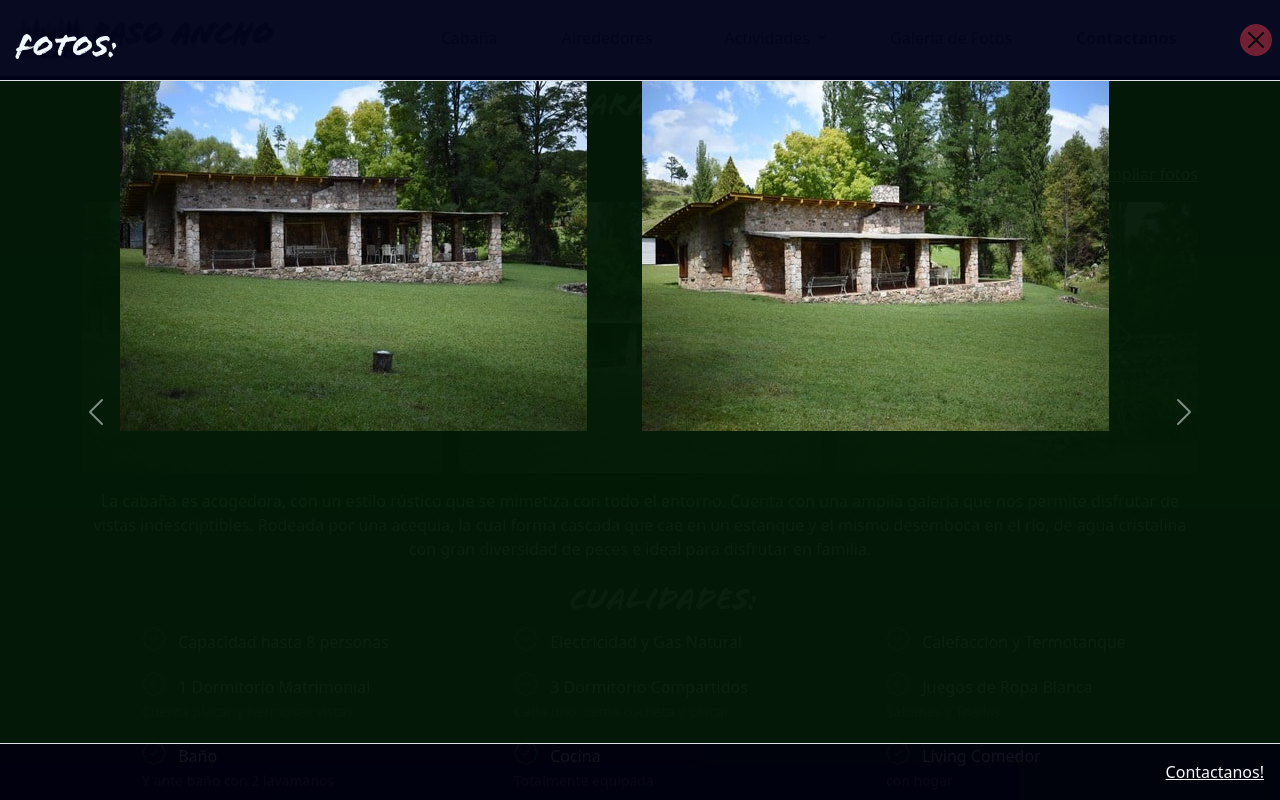
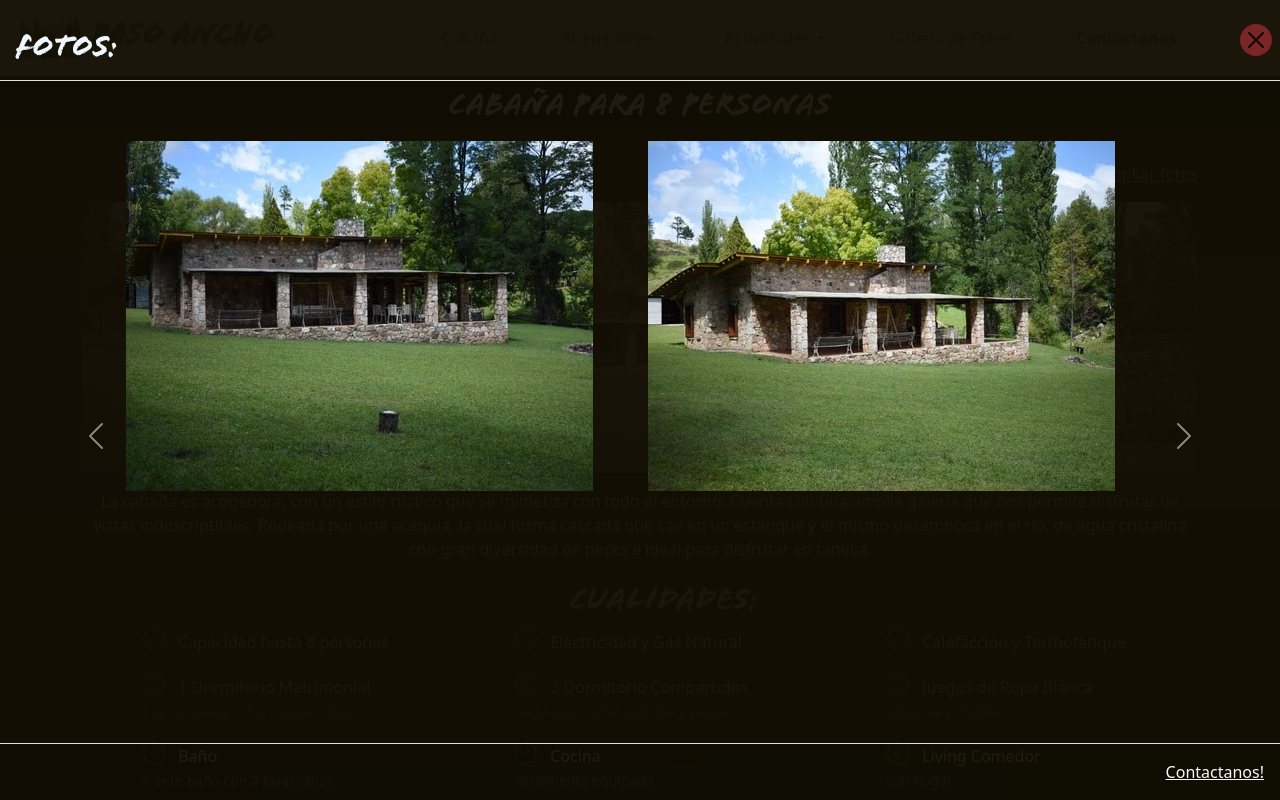
Before and after one commit to Gde-G/Paso-Ancho, a Django app: a page that uses base/templates/base/cabañas.html in a window 1280 px wide, after a click on "Ampliar fotos". Run offline with Django 4.2, Linux system fonts and the light colour scheme; some libraries are stand-ins or nearby versions.

Commit message:
changing modal bg

```diff
--- a/base/templates/base/cabañas.html
+++ b/base/templates/base/cabañas.html
@@ -148,24 +148,24 @@ Cabañas
     <div class="modal fade" id="modalCarousel" data-bs-backdrop="static" data-bs-keyboard="false" tabindex="-1"
         aria-labelledby="modalCarouselLabel" aria-hidden="true" data-bs-local="#carouselCabaña1"
         style="background: rgba(0, 0, 0, .5);">
-        <div class="modal-dialog modal-fullscreen" style="background: rgba(0, 4, 51, 0.5);">
-            <div class="modal-content" style="background: rgba(0, 0, 0, .5);">
-                <div class="modal-header" style="background: rgba(0, 4, 39, 0.5);">
+        <div class="modal-dialog modal-fullscreen" style="background: rgba(22, 16, 5, 0.5);">
+            <div class="modal-content" style="background: rgba(22, 16, 5, 0.5);">
+                <div class="modal-header" style="background: rgba(22, 16, 5, 0.5);">
                     <h5 class="modal-title main-subtitle mb-0" id="modalCarouselLabel">Fotos:</h5>
                     <button type="button" class="btn-close bg-danger rounded-circle" data-bs-dismiss="modal"
                         aria-label="Close"></button>
                 </div>
-                <div class="modal-body justify-content-center mt-0 mb-0 py-0" style="background: rgba(6, 49, 1, 0.5);">
-                    <div id="CaruInModal" class="carousel slide" data-bs-ride="carousel">
-                        <div class="carousel-inner justify-content-center">
+                <div class="modal-body mt-5 mb-0 py-0 w-100 justify-content-center" style="background: rgba(22, 16, 5, 0.5);">
+                    <div id="CaruInModal" class="carousel slide " data-bs-ride="carousel">
+                        <div class="carousel-inner">
                             <div class="carousel-item active">
                                 <div class="row g-1">
                                     <div class="col-1"></div>
-                                    <div class="col-lg-5 g-1">
+                                    <div class="col-lg-5 g-3">
                                         <img src="{% static 'images/cabaña/cab1-1.jpg' %}" class="d-block img-fluid"
                                             alt="Cabaña sierras de Cordoba">
                                     </div>
-                                    <div class="col-lg-5 g-1">
+                                    <div class="col-lg-5 g-3">
                                         <img src="{% static 'images/cabaña/cab1-2.jpg' %}" class="d-block img-fluid"
                                             alt="Cabaña sierras de Cordoba">
                                     </div>
@@ -176,11 +176,11 @@ Cabañas
                             <div class="carousel-item" data-bs-interval="5000">
                                 <div class="row g-1">
                                     <div class="col-1"></div>
-                                    <div class="col-lg-5 g-1">
+                                    <div class="col-lg-5 g-3">
                                         <img src="{% static 'images/cabaña/cab1-3.jpg' %}" class="d-block img-fluid"
                                             alt="Cabaña sierras de Cordoba">
                                     </div>
-                                    <div class="col-lg-5 g-1">
+                                    <div class="col-lg-5 g-3">
                                         <img src="{% static 'images/cabaña/cab2-1.jpg' %}" class="d-block img-fluid"
                                             alt="Cabaña sierras de Cordoba">
                                     </div>
@@ -190,11 +190,11 @@ Cabañas
                             <div class="carousel-item" data-bs-interval="5000">
                                 <div class="row g-1">
                                     <div class="col-1"></div>
-                                    <div class="col-lg-5 g-1">
+                                    <div class="col-lg-5 g-3">
                                         <img src="{% static 'images/cabaña/cab2-2.jpg' %}" class="d-block img-fluid"
                                             alt="Cabaña sierras de Cordoba">
                                     </div>
-                                    <div class="col-lg-5 g-1">
+                                    <div class="col-lg-5 g-3">
                                         <img src="{% static 'images/cabaña/cab2-3.jpg' %}" class="d-block img-fluid"
                                             alt="Cabaña sierras de Cordoba">
                                     </div>
@@ -204,11 +204,11 @@ Cabañas
                             <div class="carousel-item" data-bs-interval="5000">
                                 <div class="row g-1">
                                     <div class="col-1"></div>
-                                    <div class="col-lg-5 g-1">
+                                    <div class="col-lg-5 g-3">
                                         <img src="{% static 'images/cabaña/cab3-1.jpg' %}" class="d-block img-fluid"
                                             alt="Cabaña sierras de Cordoba">
                                     </div>
-                                    <div class="col-lg-5 g-1">
+                                    <div class="col-lg-5 g-3">
                                         <img src="{% static 'images/cabaña/cab3-2.jpg' %}" class="d-block img-fluid"
                                             alt="Cabaña sierras de Cordoba">
                                     </div>
@@ -218,11 +218,11 @@ Cabañas
                             <div class="carousel-item" data-bs-interval="5000">
                                 <div class="row g-1">
                                     <div class="col-1"></div>
-                                    <div class="col-lg-5 g-1">
+                                    <div class="col-lg-5 g-3">
                                         <img src="{% static 'images/cabaña/cab4-1.jpg' %}" class="d-block img-fluid"
                                             alt="Cabaña sierras de Cordoba">
                                     </div>
-                                    <div class="col-lg-5 g-1">
+                                    <div class="col-lg-5 g-3">
                                         <img src="{% static 'images/cabaña/cab4-2.jpg' %}" class="d-block img-fluid"
                                             alt="Cabaña sierras de Cordoba">
                                     </div>
@@ -232,11 +232,11 @@ Cabañas
                             <div class="carousel-item" data-bs-interval="5000">
                                 <div class="row g-1">
                                     <div class="col-1"></div>
-                                    <div class="col-lg-5 g-1">
+                                    <div class="col-lg-5 g-3">
                                         <img src="{% static 'images/cabaña/cab4-3.jpg' %}" class="d-block img-fluid"
                                             alt="Cabaña sierras de Cordoba">
                                     </div>
-                                    <div class="col-lg-5 g-1">
+                                    <div class="col-lg-5 g-3">
                                         <img src="{% static 'images/cabaña/cab5-1.jpg' %}" class="d-block img-fluid"
                                             alt="Cabaña sierras de Cordoba">
                                     </div>
@@ -246,11 +246,11 @@ Cabañas
                             <div class="carousel-item" data-bs-interval="5000">
                                 <div class="row g-1">
                                     <div class="col-1"></div>
-                                    <div class="col-lg-5 g-1">
+                                    <div class="col-lg-5 g-3">
                                         <img src="{% static 'images/cabaña/cab5-2.jpg' %}" class="d-block img-fluid"
                                             alt="Cabaña sierras de Cordoba">
                                     </div>
-                                    <div class="col-lg-5 g-1">
+                                    <div class="col-lg-5 g-3">
                                         <img src="{% static 'images/cabaña/cab5-3.jpg' %}" class="d-block img-fluid"
                                             alt="Cabaña sierras de Cordoba">
                                     </div>
@@ -260,11 +260,11 @@ Cabañas
                             <div class="carousel-item" data-bs-interval="5000">
                                 <div class="row g-1">
                                     <div class="col-1"></div>
-                                    <div class="col-lg-5 g-1">
+                                    <div class="col-lg-5 g-3">
                                         <img src="{% static 'images/cabaña/cab6-1.jpg' %}" class="d-block img-fluid"
                                             alt="Cabaña sierras de Cordoba">
                                     </div>
-                                    <div class="col-lg-5 g-1">
+                                    <div class="col-lg-5 g-3">
                                         <img src="{% static 'images/cabaña/cab6-2.jpg' %}" class="d-block img-fluid"
                                             alt="Cabaña sierras de Cordoba">
                                     </div>
@@ -274,11 +274,11 @@ Cabañas
                             <div class="carousel-item" data-bs-interval="5000">
                                 <div class="row g-1">
                                     <div class="col-1"></div>
-                                    <div class="col-lg-5 g-1">
+                                    <div class="col-lg-5 g-3">
                                         <img src="{% static 'images/cabaña/cab6-3.jpg' %}" class="d-block img-fluid"
                                             alt="Cabaña sierras de Cordoba">
                                     </div>
-                                    <div class="col-lg-5 g-1">
+                                    <div class="col-lg-5 g-3">
                                         <img src="{% static 'images/cabaña/cab7-1.jpg' %}" class="d-block img-fluid"
                                             alt="Cabaña sierras de Cordoba">
                                     </div>
@@ -288,11 +288,11 @@ Cabañas
                             <div class="carousel-item" data-bs-interval="5000">
                                 <div class="row g-1">
                                     <div class="col-1"></div>
-                                    <div class="col-lg-5 g-1">
+                                    <div class="col-lg-5 g-3">
                                         <img src="{% static 'images/cabaña/cab7-2.jpg' %}" class="d-block img-fluid"
                                             alt="Cabaña sierras de Cordoba">
                                     </div>
-                                    <div class="col-lg-5 g-1">
+                                    <div class="col-lg-5 g-3">
                                         <img src="{% static 'images/cabaña/cab7-3.jpg' %}" class="d-block img-fluid"
                                             alt="Cabaña sierras de Cordoba">
                                     </div>
```
